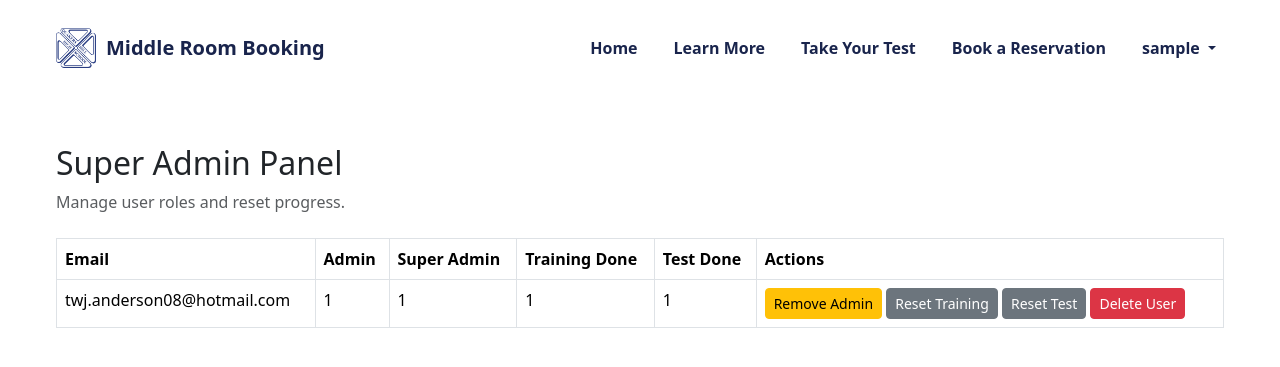
After one commit to TAnderson-Guitar/Middle_Room_Education_System, a Flask app: page /superadmin in a window 1280 px wide. The commit adds this page. Shown: the top 367 px of the page. Run offline with Flask 3, Linux system fonts and the light colour scheme; a user stored in the database is signed in; data comes from the database, SQL or seed files in the repository; both versions use the stored data as it was after the commit.

Commit message:
created superadmin for mr cole and myself, edited the header to allow for a button to access the superadmin area. Added information into my README about needing to not be on school wifi

```diff
--- a/Everything/app.py
+++ b/Everything/app.py
@@ -51,6 +51,66 @@ def superadmin_required(f):
             return redirect("/")
         return f(*args, **kwargs)
     return wrapper
+
+@app.route("/superadmin")
+@superadmin_required
+def superadmin_panel():
+    db = get_db()
+    users = db.execute("SELECT * FROM users").fetchall()
+    return render_template("admin/superadmin.html", users=users)
+
+
+@app.route("/superadmin/make_admin/<email>", methods=["POST"])
+@superadmin_required
+def make_admin(email):
+    db = get_db()
+    db.execute("UPDATE users SET is_admin = 1 WHERE email = ?", (email,))
+    db.commit()
+    return redirect("/superadmin")
+
+@app.route("/superadmin/remove_admin/<email>", methods=["POST"])
+@superadmin_required
+def remove_admin(email):
+    db = get_db()
+    db.execute("UPDATE users SET is_admin = 0 WHERE email = ?", (email,))
+    db.commit()
+    return redirect("/superadmin")
+
+@app.route("/superadmin/reset_training/<email>", methods=["POST"])
+@superadmin_required
+def reset_training(email):
+    db = get_db()
+    db.execute("UPDATE users SET training_done = 0 WHERE email = ?", (email,))
+    db.commit()
+    return redirect("/superadmin")
+
+@app.route("/superadmin/reset_test/<email>", methods=["POST"])
+@superadmin_required
+def reset_test(email):
+    db = get_db()
+    db.execute("UPDATE users SET test_done = 0 WHERE email = ?", (email,))
+    db.commit()
+    return redirect("/superadmin")
+
+@app.route("/superadmin/delete_user/<email>", methods=["POST"])
+@superadmin_required
+def delete_user(email):
+    db = get_db()
+    db.execute("DELETE FROM bookings WHERE email = ?", (email,))
+
+    db.execute("DELETE FROM users WHERE email = ?", (email,))
+
+    db.commit()
+    return redirect("/superadmin")
+
+@app.route("/superadmin/make_superadmin/<email>", methods=["POST"])
+@superadmin_required
+def make_superadmin(email):
+    db = get_db()
+    db.execute("UPDATE users SET is_superadmin = 1 WHERE email = ?", (email,))
+    db.commit()
+    return redirect("/superadmin")
+
 
 @app.route("/admin")
 @admin_required
@@ -200,14 +260,6 @@ def admin_users():
     users = db.execute("SELECT * FROM users").fetchall()
     return render_template("admin/admin_users.html", users=users)
 
-@app.route("/superadmin")
-@superadmin_required
-def superadmin_dashboard():
-    db = get_db()
-    users = db.execute("SELECT * FROM users").fetchall()
-    return render_template("admin/superadmin_dashboard.html", users=users)
-
-
 @app.route("/training", methods=["GET", "POST"])
 def training():
     if not is_logged_in():
@@ -289,13 +341,14 @@ def login():
 
         db = get_db()
         progress = db.execute(
-            "SELECT training_done, test_done, is_admin FROM users WHERE email = ?",
+            "SELECT training_done, test_done, is_admin, is_superadmin FROM users WHERE email = ?",
             (email,)
         ).fetchone()
 
         session["training_done"] = bool(progress["training_done"])
         session["test_done"] = bool(progress["test_done"])
         session["is_admin"] = bool(progress["is_admin"])
+        session["is_superadmin"] = bool(progress["is_superadmin"])
 
         return redirect("/")
 
@@ -348,6 +401,7 @@ def google_callback():
     session["training_done"] = bool(progress["training_done"])
     session["test_done"] = bool(progress["test_done"])
     session["is_admin"] = bool(progress["is_admin"])
+    session["is_superadmin"] = bool(progress["is_superadmin"])
 
     return redirect("/")
 
--- /dev/null
+++ b/Everything/templates/admin/superadmin.html
@@ -0,0 +1,70 @@
+{% include "header.html" %}
+
+<div class="container mt-5">
+    <h2>Super Admin Panel</h2>
+    <p class="text-muted">Manage user roles and reset progress.</p>
+
+    <table class="table table-bordered mt-4">
+        <thead>
+            <tr>
+                <th>Email</th>
+                <th>Admin</th>
+                <th>Super Admin</th>
+                <th>Training Done</th>
+                <th>Test Done</th>
+                <th>Actions</th>
+            </tr>
+        </thead>
+
+        <tbody>
+            {% for u in users %}
+            <tr>
+                <td>{{ u.email }}</td>
+                <td>{{ u.is_admin }}</td>
+                <td>{{ u.is_superadmin }}</td>
+                <td>{{ u.training_done }}</td>
+                <td>{{ u.test_done }}</td>
+
+                <td>
+                    <!-- Admin controls -->
+                    {% if not u.is_admin %}
+                    <form action="/superadmin/make_admin/{{ u.email }}" method="POST" style="display:inline;">
+                        <button class="btn btn-sm btn-success">Make Admin</button>
+                    </form>
+
+                    {% if not u.is_superadmin %}
+                    <form action="/superadmin/make_superadmin/{{ u.email }}" method="POST" style="display:inline;">
+                        <button class="btn btn-sm btn-primary">Make Super Admin</button>
+                    </form>
+                    {% endif %}
+
+                    {% else %}
+                    <form action="/superadmin/remove_admin/{{ u.email }}" method="POST" style="display:inline;">
+                        <button class="btn btn-sm btn-warning">Remove Admin</button>
+                    </form>
+                    {% endif %}
+
+                    <!-- Reset progress -->
+                    <form action="/superadmin/reset_training/{{ u.email }}" method="POST" style="display:inline;">
+                        <button class="btn btn-sm btn-secondary">Reset Training</button>
+                    </form>
+
+                    <form action="/superadmin/reset_test/{{ u.email }}" method="POST" style="display:inline;">
+                        <button class="btn btn-sm btn-secondary">Reset Test</button>
+                    </form>
+
+                    <!-- Delete user (super admin cannot delete themselves) -->
+                    {% if session["user"] != u.email %}
+                    <form action="/superadmin/delete_user/{{ u.email }}" method="POST" style="display:inline;">
+                        <button class="btn btn-sm btn-danger"
+                                onclick="return confirm('Are you sure you want to delete this user? This cannot be undone.')">
+                            Delete User
+                        </button>
+                    </form>
+                    {% endif %}
+                </td>
+            </tr>
+            {% endfor %}
+        </tbody>
+    </table>
+</div>
--- a/Everything/templates/header.html
+++ b/Everything/templates/header.html
@@ -42,7 +42,7 @@
                             {% endif %}
 
                             {% if session.get("is_superadmin") %}
-                            <li><a class="dropdown-item" href="/superadmin">Super Admin Panel</a></li>
+                            <a class="dropdown-item" href="/superadmin">Super Admin</a>
                             {% endif %}
 
                             <li><hr class="dropdown-divider"></li>
@@ -64,11 +64,12 @@
                         <li><a class="dropdown-item" href="/training">Training</a></li>
                         <li><a class="dropdown-item" href="/test">Test</a></li>
                         <li><a class="dropdown-item" href="/booking">Booking</a></li>
-
                         {% if session.get("is_admin") %}
                         <li><a class="dropdown-item" href="/admin">Admin Dashboard</a></li>
-                    {% endif %}
-
+                        {% endif %}
+                        {% if session.get("is_superadmin") %}
+                        <a class="dropdown-item" href="/superadmin">Super Admin</a>
+                        {% endif %}
                         <li><hr class="dropdown-divider"></li>
                         <li><a class="dropdown-item text-danger" href="/logout">Logout</a></li>
                     </ul>
```
Also changed, not shown: Everything/database/init_db.py (+14 -0 lines), database.db, 3 other files.
